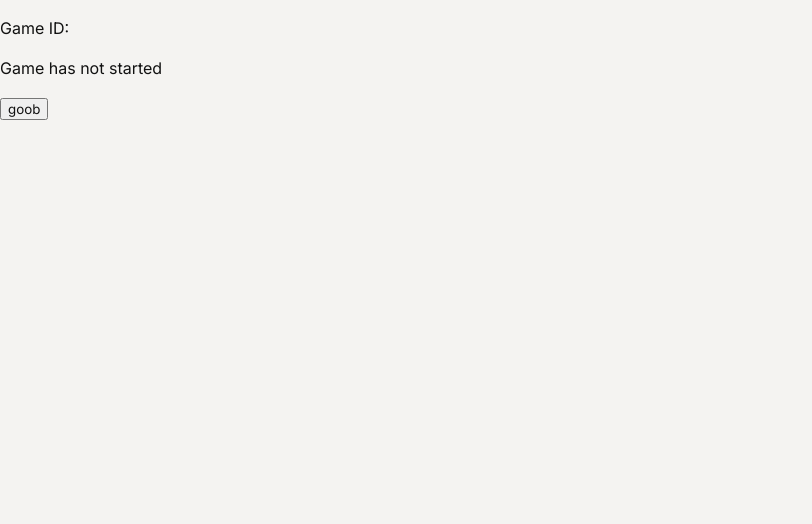
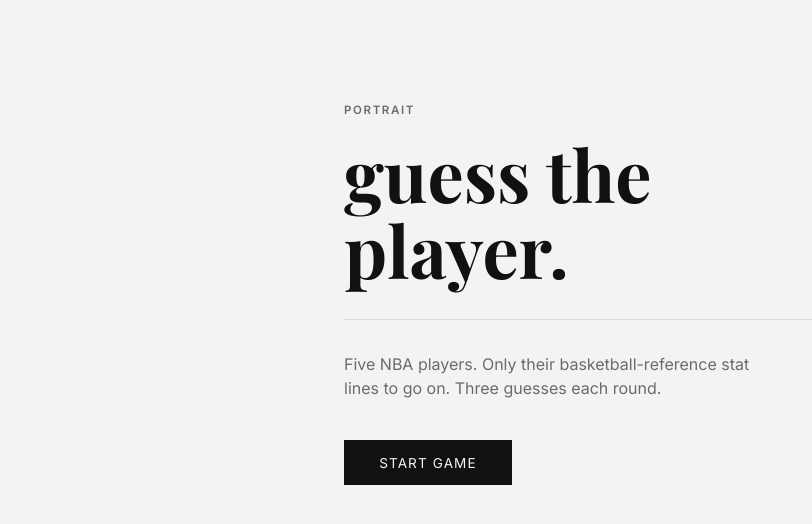
Before and after one commit to daisfasl/bballguessr, a React (Vite) app in the folder frontend/: page / in a window 1280 px wide. Shown: the top 524 px of the page, without its empty margins (0-812 px from the left). Built offline with nearby package versions, Linux system fonts and the light colour scheme; a web font is replaced by a local one.

Commit message:
rebuilt: Home page as editorial landing with start-game flow

```diff
--- a/frontend/src/css/App.css
+++ b/frontend/src/css/App.css
@@ -6,6 +6,52 @@
     max-width: 960px;
     margin: 0 auto;
     padding: 3rem 1.5rem 4rem;
+}
+
+/* Home */
+.Home-page {
+    padding-top: 6rem;
+    max-width: 640px;
+}
+
+.Home-title {
+    font-size: 4.5rem;
+    margin: 1rem 0 2rem;
+}
+
+.Home-rule {
+    margin-bottom: 2rem;
+}
+
+.Home-desc {
+    color: var(--muted);
+    max-width: 420px;
+    margin-bottom: 2.5rem;
+}
+
+.Home-start {
+    padding: 0.9rem 2.2rem;
+    background: var(--ink);
+    color: var(--bg);
+    border: none;
+    font-size: 0.85rem;
+    letter-spacing: 0.08em;
+    text-transform: uppercase;
+    cursor: pointer;
+}
+
+.Home-start:hover {
+    opacity: 0.85;
+}
+
+.Home-start:disabled {
+    opacity: 0.5;
+    cursor: default;
+}
+
+.Home-error {
+    margin-top: 1rem;
+    color: var(--ink);
 }
 
 /* ScoreHUD */
--- a/frontend/src/pages/home.tsx
+++ b/frontend/src/pages/home.tsx
@@ -1,35 +1,39 @@
-import {useState} from 'react'
-import {startGame} from '../api.ts'
+import { useState } from 'react'
+import { useNavigate } from 'react-router-dom'
+import { startGame } from '../api'
 
 export function Home() {
+    const navigate = useNavigate()
+    const [loading, setLoading] = useState(false)
+    const [error, setError] = useState(false)
+
+    const handleStart = async () => {
+        setLoading(true)
+        setError(false)
+        try {
+            const gameId = await startGame()
+            navigate(`/game/${gameId}`)
+        } catch {
+            setError(true)
+            setLoading(false)
+        }
+    }
+
     return (
-        <div className="Home-page">
-            <StartGameButton/>
+        <div className="page Home-page">
+            <span className="label">Portrait</span>
+            <h1 className="display Home-title">
+                guess the<br />player.
+            </h1>
+            <hr className="rule Home-rule" />
+            <p className="Home-desc">
+                Five NBA players. Only their basketball-reference stat lines to go on.
+                Three guesses each round.
+            </p>
+            <button type="button" className="Home-start" onClick={handleStart} disabled={loading}>
+                {loading ? 'Starting…' : 'Start game'}
+            </button>
+            {error && <p className="label Home-error">Couldn't start a game — try again.</p>}
         </div>
     )
 }
-
-
-
-function StartGameButton() {
-    const [game, setGame] = useState(false)
-    const [gameID, setGameID] = useState("")
-    const handleClick = async () => {
-        const state = await startGame()
-        setGameID(state)
-        if (gameID !== "") {
-            setGame(true)
-        } else {
-            setGame(false)
-        }
-    };
-    return (
-        <div>
-            <p> Game ID: {gameID} </p>
-            <p> {game ? "Game has started" : "Game has not started"} </p>
-            <button onClick= {handleClick}>
-            goob
-            </button>
-        </div>
-    );
-}
```
